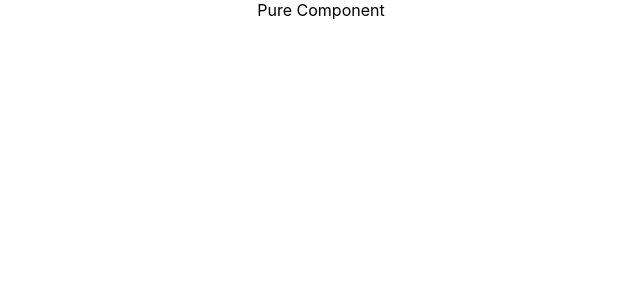
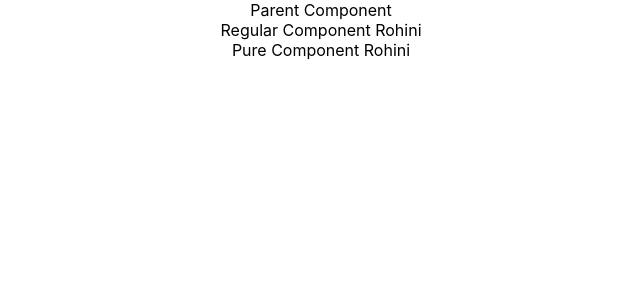
Before and after one commit to RohuTheCoder/React-Fundamentals, a React (Create React App) app: page / in a window 1280 px wide. Shown: the top 300 px of the page, without its empty margins (319-959 px from the left). Built offline with nearby package versions, Linux system fonts and the light colour scheme.

Commit message:
Pure Components in React

```diff
--- a/src/App.js
+++ b/src/App.js
@@ -21,12 +21,14 @@ import LifecycleA from './components/LifecycleA';
 import FragmentDemo from './components/FragmentDemo';
 import Table from './components/Table';
 import PureComp from './components/PureComp';
+import ParentComp from './components/ParentComp';
 
 class App extends React.Component {
   render() {
     return (
       <div className="App">
-       <PureComp />
+        <ParentComp />
+       {/* <PureComp /> */}
        {/* <Table /> */}
        {/* <FragmentDemo /> */}
        {/* <LifecycleA /> */}
--- /dev/null
+++ b/src/components/ParentComp.js
@@ -0,0 +1,35 @@
+import React, { Component } from 'react'
+import RegComp from './RegComp'
+import PureComp from './PureComp'
+
+class ParentComp extends Component {
+
+    constructor(props) {
+        super(props)
+
+        this.state = {
+           name: 'Rohini'
+        }
+    }
+
+    componentDidMount() {
+      setInterval(() => {
+        this.setState({
+            name: 'Rohini'
+        })
+      }, 2000)
+    }
+
+    render() {
+      console.log('*****************Parent Comp render*****************')
+      return (
+        <div>
+            Parent Component
+            <RegComp name={this.state.name} />
+            <PureComp name={this.state.name} />
+        </div>
+      )
+    }
+}
+
+export default ParentComp
--- a/src/components/PureComp.js
+++ b/src/components/PureComp.js
@@ -2,11 +2,12 @@ import React, { PureComponent } from 'react'
 
 class PureComp extends PureComponent {
     render() {
-        return (
-          <div>
-            Pure Component
-          </div>
-        )
+      console.log('Pure Comp render')
+      return (
+        <div>
+          Pure Component {this.props.name}
+        </div>
+      )
     }
 }
 
--- /dev/null
+++ b/src/components/RegComp.js
@@ -0,0 +1,14 @@
+import React, { Component } from 'react'
+
+class RegComp extends Component {
+    render() {
+      console.log('Reg Comp render')
+      return (
+        <div>
+            Regular Component {this.props.name}
+        </div>
+      )
+    }
+}
+
+export default RegComp
```
